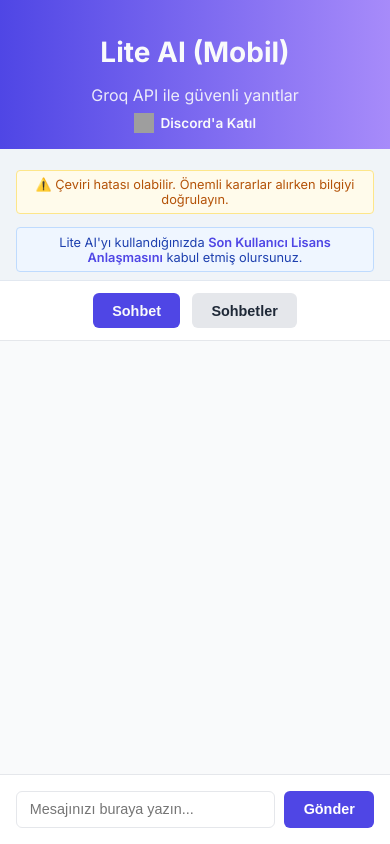
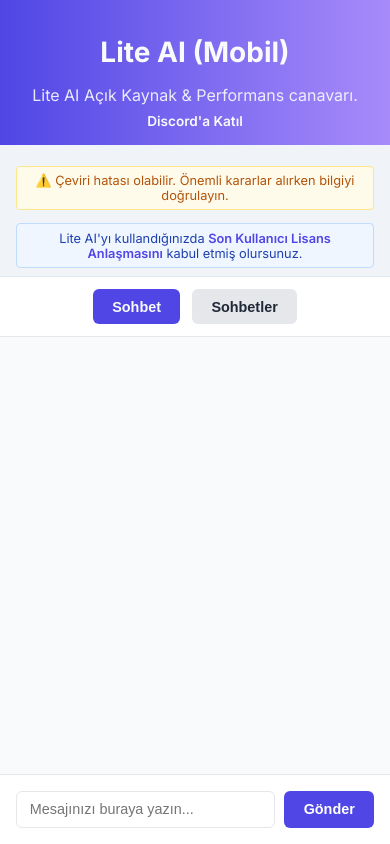
Before and after one commit to litedevelopmentreal/LiteAI, a website: page public/mobile.html in a window 390 px wide. Drawn offline with nearby package versions, Linux system fonts and the light colour scheme; grey boxes are pictures that could not be loaded.

Commit message:
Update mobile.html

```diff
--- a/public/mobile.html
+++ b/public/mobile.html
@@ -460,10 +460,9 @@
     <div class="container mobile-container">
         <header>
             <h1>Lite AI (Mobil)</h1>
-            <p>Groq API ile güvenli yanıtlar</p>
+            <p>Lite AI Açık Kaynak & Performans canavarı.</p>
             <div class="header-links">
                 <a href="https://discord.gg/EG3JHXd3Wn" target="_blank" rel="noopener noreferrer" class="discord-link">
-                    <img src="https://assets-global.website-files.com/6257adef93867e50d84d30e2/636e0a69f118df70ad7828d4_icon_clyde_white_RGB.svg" alt="Discord Logo" class="discord-logo">
                     Discord'a Katıl
                 </a>
             </div>
```
